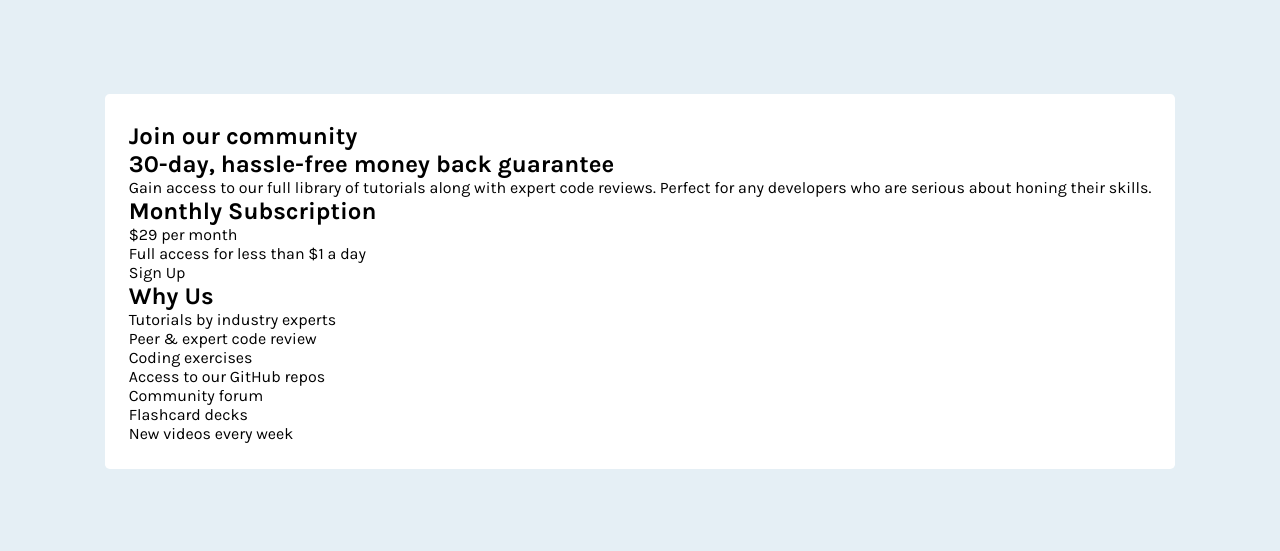
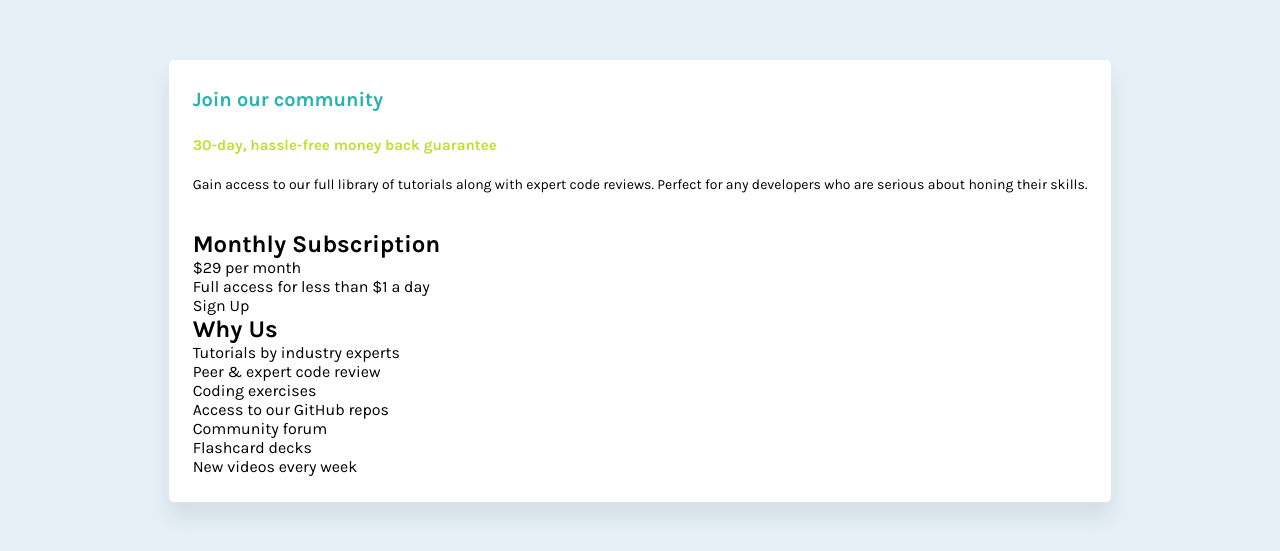
Before and after one commit to DevShaunB/fem-single-price-grid-component, a plain HTML site: page index.html in a window 1280 px wide. Shown: the part 119-670 px from the top of the page. Drawn offline with Linux system fonts and the light colour scheme.

Commit message:
add top section styles

```diff
--- a/style.css
+++ b/style.css
@@ -45,6 +45,8 @@ ul {
 /* BASE */
 body {
   font-family: var(--ff-sans);
+  font-weight: var(--fw-regular);
+  letter-spacing: -1%;
   padding: 2em;
   background-color: hsl(var(--clr-gray-50));
   display: flex;
@@ -58,4 +60,29 @@ body {
   background-color: hsl(var(--clr-white));
   border-radius: 0.3em;
   padding: 1.75em 1.5em 1.625em;
+  box-shadow: 0 1em 1em hsl(var(--clr-blue-300) / 0.2);
 }
+
+.grid-component__title {
+  font-size: 1.25rem;
+  font-weight: var(--fw-bold);
+  color: hsl(var(--clr-cyan-500));
+}
+
+.grid-component__top {
+  margin-bottom: 2em;
+}
+
+.grid-component__top-title {
+  font-size: 0.94rem;
+  font-weight: var(--fw-bold);
+  line-height: 1.35;
+  margin-top: 1.6em;
+  color: hsl(var(--clr-yellow-400));
+}
+
+.grid-component__top-desc {
+  font-size: 0.875rem;
+  line-height: 1.85;
+  margin-top: 1.143em;
+}
```
